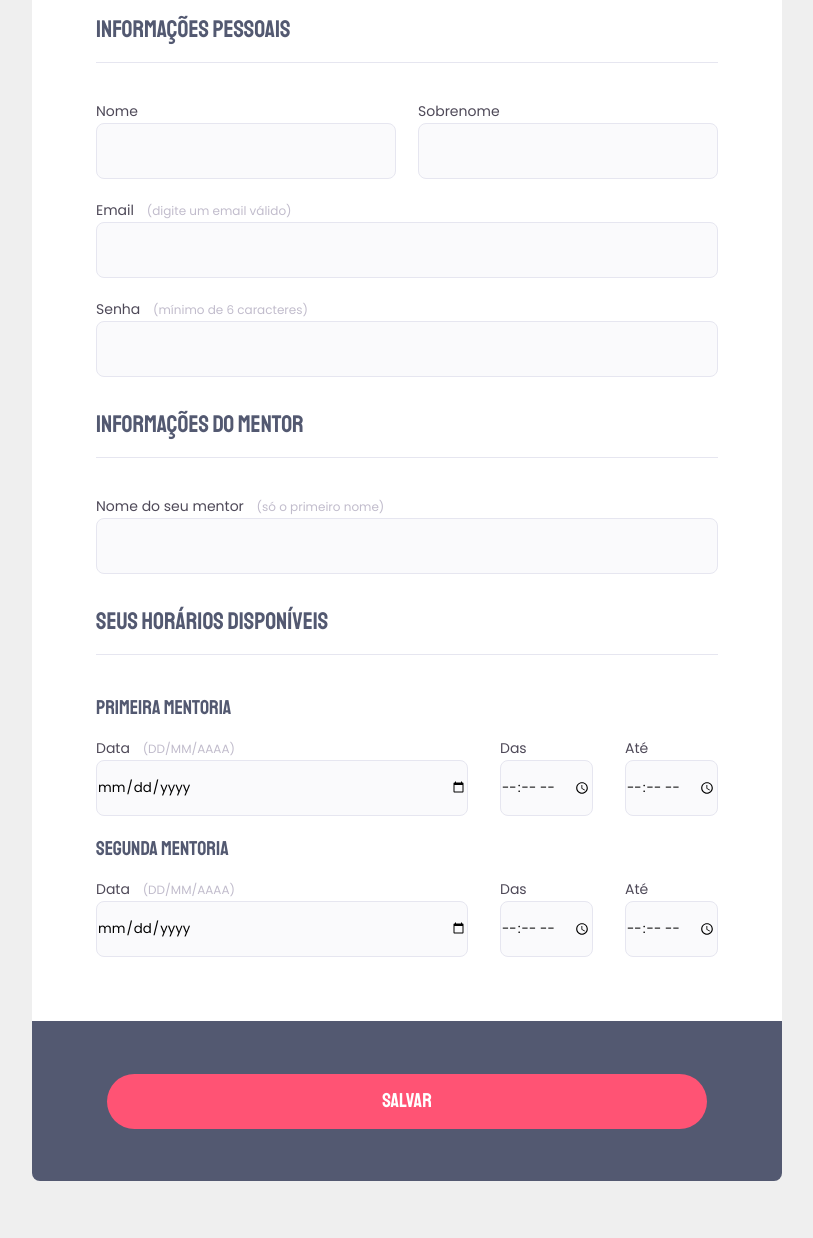
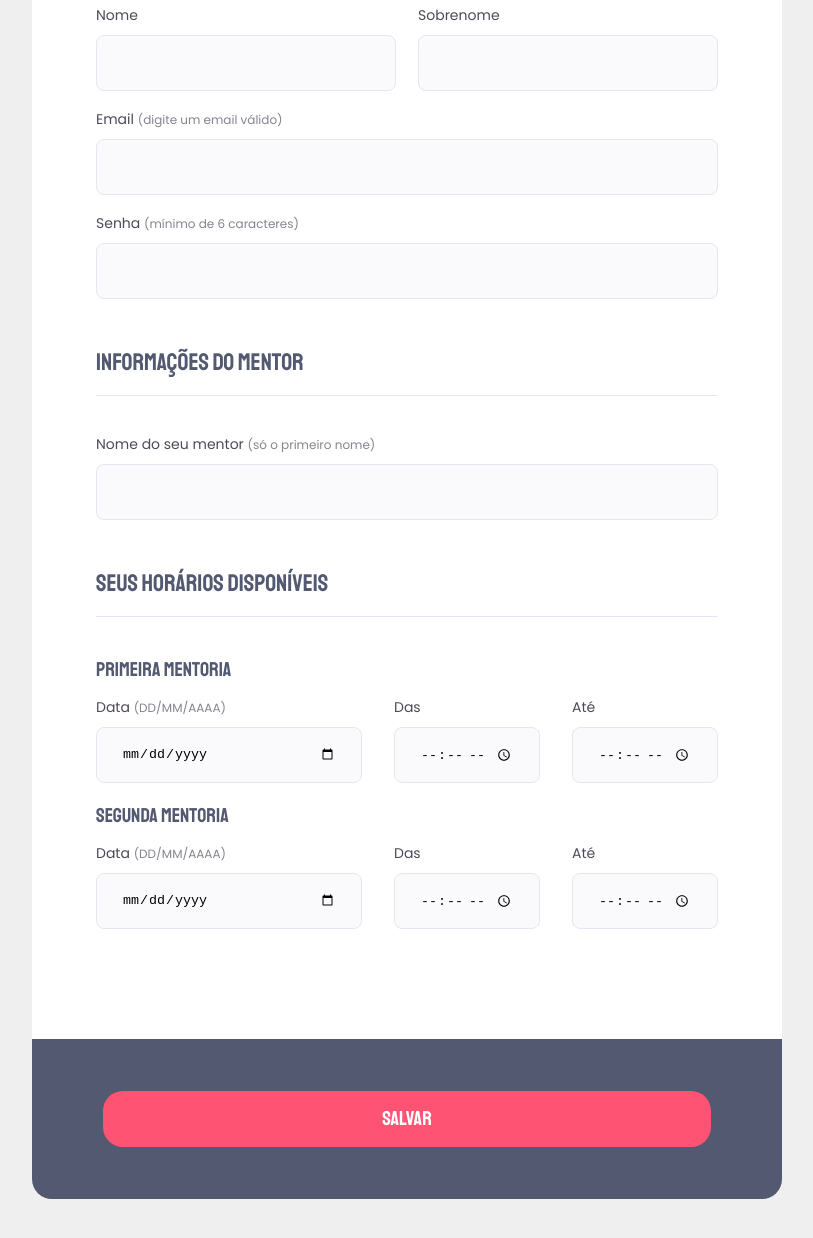
Before and after one commit to pedroairees/form-mentoria, a plain HTML site: page index.html in a window 1280 px wide. Shown: the part 454-1692 px from the top of the page, without its empty margins (233-1046 px from the left). Drawn offline with Linux system fonts and the light colour scheme.

Commit message:
aletrando

```diff
--- a/index.html
+++ b/index.html
@@ -1,13 +1,13 @@
 <!DOCTYPE html>
-<html lang="pt-BR">
+<html lang="pt-br">
 <head>
     <link rel="preconnect" href="https://fonts.googleapis.com">
     <link rel="preconnect" href="https://fonts.gstatic.com" crossorigin>
     <meta charset="UTF-8">
     <meta name="viewport" content="width=device-width, initial-scale=1.0">
     <title>Form Mentoria</title>
-    <link rel="stylesheet" href="./style.css">
-    <link href="https://fonts.googleapis.com/css2?family=Poppins&family=Staatliches&display=swap" rel="stylesheet">
+    <link rel="stylesheet" href="style.css">
+    <link href="https://fonts.googleapis.com/css2?family=Poppins:ital,wght@0,100;0,200;0,300;0,400;0,500;0,600;0,700;0,800;0,900;1,100;1,200;1,300;1,400;1,500;1,600;1,700;1,800;1,900&family=Staatliches&display=swap" rel="stylesheet">
 </head>
 <body>
     <div class="page">
@@ -16,76 +16,73 @@
             <p>Preencha o formulário abaixo para agendar a sua mentoria</p>
         </header>
 
-        <form id="my-form">
+        <form>
             <fieldset>
-                <legend class="legendas-form">Informações pessoais</legend>
-                <div class="blocos-form">
-                    <div class="names">
-                        <div class="fieldser-wraper">
+                <legend>Informações pessoais</legend>
+                <div class="informacoes-pessoais">
+                    <div class="input-wrapper">
                         <label for="name">Nome</label>
-                            <input type="text" id="name">
+                        <input type="text" name="name" id="name">
                     </div>
-                        <div class="fieldser-wraper">
-                            <label for="lastname">Sobrenome</label>
-                            <input type="text" id="lastname">
+                    <div class="input-wrapper">
+                        <label for="sobrenome">Sobrenome</label>
+                        <input type="text" name="sobrenome" id="sobrenome">
                     </div>
                 </div>
-                    <div class="fieldser-wraper">
+                <div class="input-wrapper">
                     <label for="email">Email <span>(digite um email válido)</span></label>
-                        <input type="email" id="email">
+                    <input type="text" id="email">
                 </div>
-                    <div class="fieldser-wraper">
+                <div class="input-wrapper">
                     <label for="password">Senha <span>(mínimo de 6 caracteres)</span></label>
                     <input type="password" id="password">
-                    </div>
                 </div>
             </fieldset>
 
             <fieldset>
-                <legend class="legendas-form">Informações do mentor</legend>
-                <div class="fieldser-wraper">
-                    <label for="name-instrutor">Nome do seu mentor <span>(só o primeiro nome)</span></label>
-                    <input type="text" id="name-instrutor">
+                <legend>Informações do mentor</legend>
+                <div class="input-wrapper">
+                    <label for="mentor-name">Nome do seu mentor <span>(só o primeiro nome)</span></label>
+                    <input type="text" id="mentor-name">
                 </div>
             </fieldset>
 
             <fieldset>
-                <legend class="legendas-form">Seus horários disponíveis</legend>
-                <h2 class="datas-mentorias primeira">Primeira mentoria</h2>
+                <legend>Seus horários disponíveis</legend>
+                <h2 class="title">Primeira Mentoria</h2>
                 <div class="coll-3">
-                    <div class="fieldser-wraper">
-                        <label for="event-date">Data <span>(DD/MM/AAAA)</span></label>
-                        <input type="date" id="event-date">
+                    <div class="input-wrapper">
+                        <label for="data-first">Data <span>(DD/MM/AAAA)</span></label>
+                        <input type="date" id="data-first">
                     </div>
-                    <div class="fieldser-wraper">
-                        <label for="event-begin">Das</label>
-                        <input type="time" id="event-begin">
+                    <div class="input-wrapper">
+                        <label for="das-first">Das</label>
+                        <input type="time" id="das-first">
                     </div>
-                    <div class="fieldser-wraper">
-                        <label for="event-end">Até</label>
-                        <input type="time" id="event-end">
+                    <div class="input-wrapper">
+                        <label for="ate-first">Até</label>
+                        <input type="time" id="ate-first">
                     </div>
                 </div>
 
-                <h2 class="datas-mentorias">Segunda mentoria</h2>
+                <h2 class="title">Segunda Mentoria</h2>
                 <div class="coll-3">
-                    <div class="fieldser-wraper">
-                        <label for="event-date2">Data <span>(DD/MM/AAAA)</span></label>
-                        <input type="date" id="event-date2">
+                    <div class="input-wrapper">
+                        <label for="data-second">Data <span>(DD/MM/AAAA)</span></label>
+                        <input type="date" id="data-second">
                     </div>
-                    <div class="fieldser-wraper">
-                        <label for="event-begin2">Das</label>
-                        <input type="time" id="event-begin2">
+                    <div class="input-wrapper">
+                        <label for="das-second">Das</label>
+                        <input type="time" id="das-second">
                     </div>
-                    <div class="fieldser-wraper">
-                        <label for="event-end2">Até</label>
-                        <input type="time" id="event-end2">
-                    </div>
+                    <div class="input-wrapper">
+                        <label for="ate-second">Até</label>
+                        <input type="time" id="ate-second">
                     </div>
             </fieldset>
         </form>
         <footer>
-            <button class="button" form="my-form">Salvar</button>
+            <button class="button">Salvar</button>
         </footer>
     </div>
 </body>
--- a/style.css
+++ b/style.css
@@ -1,184 +1,171 @@
-:root{
-    --background-color-principal: #EFEFEF;
-    --background-color-header: #535971;
-    --font-poppins: 'Poppins', sans-serif;
-    --font-staatliches: 'Staatliches', sans-serif;
-    --color-font-label: #4E4958;
+:root {
+    --font-poppins: "Poppins", sans-serif;
+    --font-staatliches: "Staatliches", sans-serif;
+    --color-gray: #535971;
+    --color-pink: #FF5374;
+    --color-white: #EFEFEF;
 }
 
-*{
+* {
     margin: 0;
     padding: 0;
     box-sizing: border-box;
-    font-family: var(--font-poppins);
 }
 
-body{
-    background: var(--background-color-principal);
+body {
+    background: var(--color-white);
+    font-family: var(--font-poppins);
+    font-size: 14px;
 }
 
-body::before{
-    content: '';
+body::before {
+    content: "";
     position: absolute;
-    background-color: var(--background-color-header);
     width: 100%;
     height: 436px;
+    background: var(--color-gray);
     z-index: -1;
 }
 
-.page{
+.page {
     margin: auto;
     width: 750px;
+    margin-bottom: 140px;
 }
 
-header{
-    width: 417px;
-    color: #fff;
+header > h1 {
+    font-family: var(--font-staatliches);
+    font-weight: 400;
+    font-size: 48px;
+    color: #FFFFFF;
+    padding: 140px 0 18px 0;
 }
 
-header h1{
-    padding-top: 140px;
-    padding-bottom: 18px;
-    font-family: var(--font-staatliches);
-    font-size: 48px;
-    font-weight: 400;
-}
-
-header p{
-    font-family: var(--font-poppins);
-    font-size: 28px;
+header p {
+    color: #FFFFFF;
+    font-size: 20px;
     font-weight: 400;
     margin-bottom: 58px;
 }
 
-form{
-    background: #fff;
-    border-radius: 8px 8px 0 0;
-    min-height: 300px;
+form {
+    background: #FFFFFF;
     padding: 64px;
+    border-radius: 20px 20px 0 0;
+}
+
+fieldset {
+    border: none;
     display: flex;
     flex-direction: column;
-    gap: 30px;
+    margin-bottom: 30px;
 }
 
-fieldset{
-    border: none;
-}
-
-label{
-    font-size: 14px;
-    line-height: 24px;
-    font-weight: 400;
-    color: var(--color-font-label);
-}
-
-input{
-    width: 100%;
-    height: 56px;
-    border-radius: 8px;
-    border: 1px solid #E6E6F0;
-    background: #FAFAFC;
-    transition: 0.5s;
-}
-
-.legendas-form{
+fieldset legend {
     font-family: var(--font-staatliches);
+    color: var(--color-gray);
     font-size: 24px;
-    color: var(--background-color-header);
     font-weight: 400;
     line-height: 34px;
     border-bottom: 1px solid #E6E6F0;
-    width: 100%;
     padding-bottom: 16px;
     margin-bottom: 36px;
+    width: 100%;
 }
 
-fieldset label span{
-    padding-left: 9px;
-    color: #C1BCCC;
+.input-wrapper {
+    display: flex;
+    flex-direction: column;
+    gap: 8px;
+    margin-bottom: 16px;
+}
+
+.input-wrapper label {
+    color: #4E4958;
+    font-size: 14px;
+    font-weight: 400;
+    line-height: 24px;
+}
+
+.input-wrapper label span {
+    color: #87838f;
     font-size: 12px;
     font-weight: 400;
     line-height: 20px;
 }
 
-.names{
+.input-wrapper input {
+    height: 56px;
+    border-radius: 8px;
+    border: 1px solid #E6E6F0;
+    background: #FAFAFC;
+    padding: 15px 25px;
+    transition: all .5s;
+}
+
+.input-wrapper input:hover {
+    border: 1px solid #FF5374;
+}
+
+.input-wrapper input:focus {
+    outline: 1px solid #FF5374;
+}
+
+.informacoes-pessoais {
     display: flex;
     gap: 22px;
 }
 
-.names > div:nth-child(1){
+.informacoes-pessoais > div:nth-child(1) {
     width: 100%;
 }
 
-.names > div:nth-child(2){
+.informacoes-pessoais > div:nth-child(2) {
     width: 100%;
 }
 
-.blocos-form{
-    display: flex;
-    flex-direction: column;
-    gap: 19px;
-}
-
-.fieldser-wraper{
-    display: flex;
-    flex-direction: column;
-}
-
-.datas-mentorias{
-    color: #535971;
-    font-family: var(--font-staatliches);
-    font-size: 20px;
-    font-weight: 400;
-    line-height: 34px;
-    margin-bottom: 11px;
-    margin-top: 16px;
-}
-
-.primeira{
-    margin-top: 0;
-}
-
-.coll-3{
+.coll-3 {
     display: flex;
     gap: 32px;
 }
 
-.coll-3 > div:nth-child(1){
+.coll-3 > div:nth-child(1) {
     width: 100%;
 }
 
-footer{
-    background: var(--background-color-header);
-    height: 160px;
+.title {
+    color: var(--color-gray);
+    font-family: var(--font-staatliches);
+    font-weight: 400;
+    line-height: 34px;
+    font-size: 20px;
+    margin-bottom: 8px;
+}
+
+footer {
+    background: var(--color-gray);
     display: flex;
     justify-content: center;
     align-items: center;
-    border-radius: 0 0 8px 8px;
-    margin-bottom: 200px;
+    height: 160px;
+    padding: 0 71px;
+    border-radius: 0 0 20px 20px;
 }
 
-.button{
-    display: flex;
-    width: 600px;
-    height: 55px;
+.button {
+    width: 100%;
     padding: 15px 40px;
-    justify-content: center;
-    align-items: center;
-    border-radius: 28px;
-    background: #FF5374;
-    border: none;
-    color: #fff;
+    border-radius: 20px;
+    background: var(--color-pink);
+    color: #FFFFFF;
+    border: NONE;
     font-family: var(--font-staatliches);
+    font-weight: 400;
+    line-height: 26px;
     font-size: 20px;
-    line-height: 26px;
-    transition: 0.5s;
+    transition: all .5s;
 }
 
-input:hover, input:focus{
-    border-color: #421f88;
+.button:hover {
+    background: #dd3d60;
 }
-
-button:hover{
-    background: #f33258;
-}
```
Lines whose indentation alone changed are shown as unchanged.
